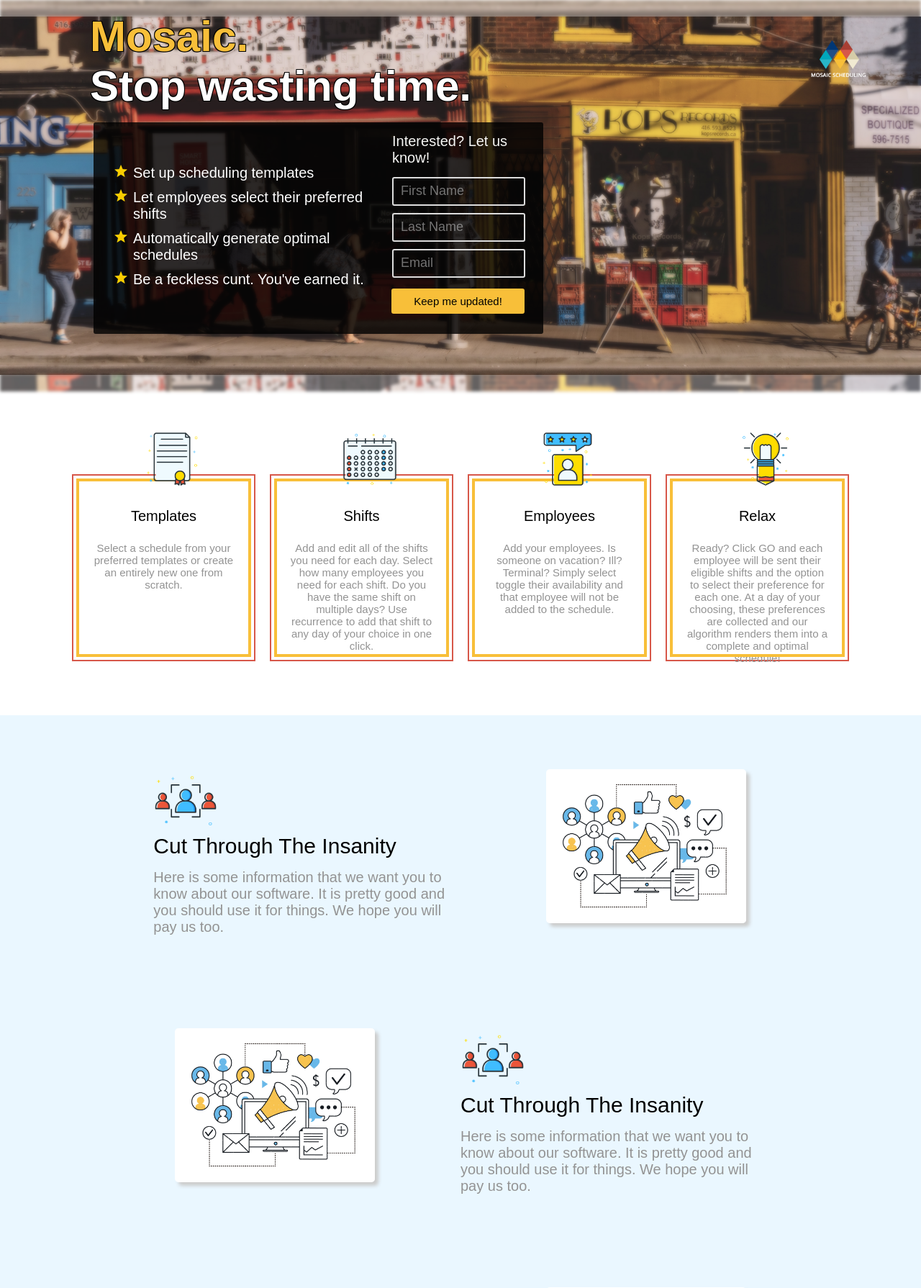
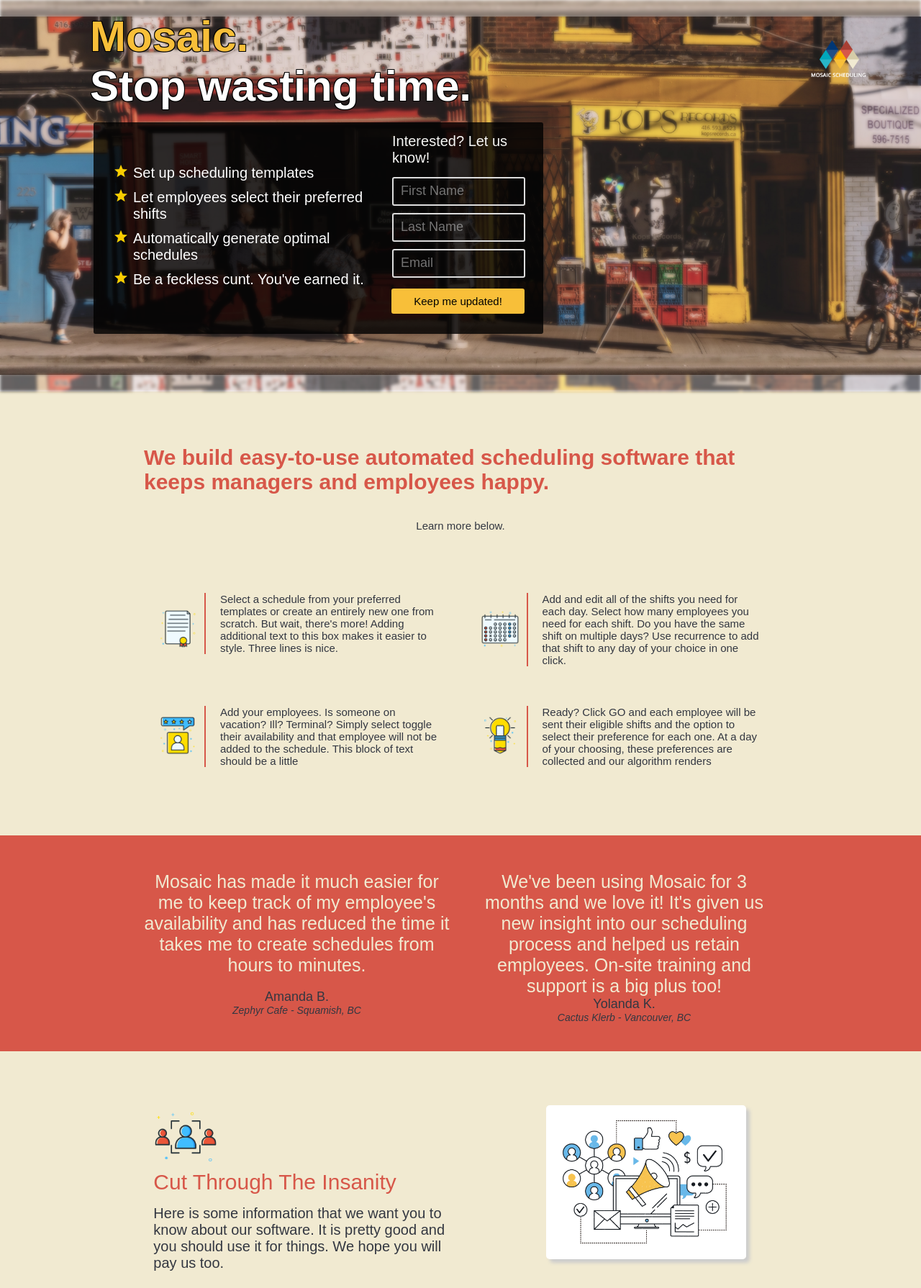
Before and after one commit to AndrewRL/landing_page, a Flask app: page / in a window 1280 px wide. Shown: the top 1790 px of the page at 72% size. Run offline with Flask 2, Linux system fonts and the light colour scheme; some libraries are stand-ins or nearby versions.

Commit message:
Added review-block

```diff
--- a/static/landing_page.css
+++ b/static/landing_page.css
@@ -33,6 +33,10 @@ body, html {
 
 .yellow {
     color: #F8bF39 !important;
+}
+
+.tan {
+    color: #F1ead1;
 }
 
 .dark-blue {
@@ -108,7 +112,7 @@ body, html {
 }
 
 .bg-color {
-    background: #fff;
+    background: #f1ead1;
 }
 
 .bg-color-two {
@@ -128,14 +132,34 @@ body, html {
 }
 
 .secondary-structure {
-    padding-left: 100px;
-    padding-right: 100px;
+    padding-left: 200px;
+    padding-right: 200px;
     padding-bottom: 75px;
     padding-top: 45px;
     display: grid;
     grid-template-columns: repeat(12, 1fr);
-    grid-auto-rows: 50px;
-    grid-gap: 20px;
+    grid-template-rows: auto auto auto auto;
+    grid-gap: 15px;
+}
+
+.bold-tag-line {
+    color: #d75749;
+    font-size: 30px;
+    font-weight: 700;
+    font-family: "Arial", sans-serif;
+    grid-column: 1 / -1;
+    grid-row: 1 / 4;
+    margin-top: 30px;
+}
+
+.learn-more-chevron {
+    color: #333741;
+    font-size: 15px;
+    font-family: "Arial", sans-serif;
+    grid-column: 1 / -1;
+    justify-self: center;
+    padding-top: 20px;
+    padding-bottom: 50px;
 }
 
 .panel {
@@ -443,53 +467,35 @@ body, html {
 
 .med-info{
     position: relative;
-    border: 2px solid #d75749;
-    grid-column: span 3;
-    grid-row: span 4;
+    grid-column: span 6;
+    grid-row: span 3;
     font-size: 15px;
     font-weight: 450;
     font-family: "Arial", sans-serif;
-    color: #939393;
+    color: #333741;
     padding: 20px;
     align-self: top;
     justify-self: center;
     display: grid;
-    grid-template-columns: repeat(3, 1fr);
-    grid-template-rows: repeat(3, 1fr);
-}
-
-.med-info:before {
-    background: none;
-    border: 4px solid #f8bf39;
-    content: "";
-    position: absolute;
-    top: 4px;
-    left: 4px;
-    right: 4px;
-    bottom: 4px;
+    grid-template-columns: 64px 1fr;
 }
 
 .icon {
-    z-index: 10;
-    grid-column: span 3;
-    grid-row: 1 / 2;
-    padding-left: 100px;
-    padding-top: 10px;
+    align-self: center;
+    margin-right: 10px;
 }
-
 .icon-img {
-    max-width: 50%;
+    max-width: 100%;
 }
 
 .med-info p {
     margin: 0 !important;
-    grid-column: span 3;
-    grid-row: 2 / 4;
     align-self: flex-start;
-    justify-self: center;
-    text-align: center;
-    padding-left: 5px;
+    justify-self: flex-start;
+    text-align: left;
+    padding-left: 20px;
     padding-right: 5px;
+    border-left: 2px solid #d75749;
 }
 
 .big-info {
@@ -507,8 +513,8 @@ body, html {
     grid-row: 1 / 2;
     font-size: 20px;
     align-self: center;
-    justify-self: center;
-    color: #000;
+    justify-self: flex-start;
+    color: #d75749;
 }
 
 .contact-modal-options {
@@ -517,6 +523,52 @@ body, html {
 
 .contact-modal-options > input {
     padding: 10px;
+}
+
+.review-block {
+    background: #d75749;
+    height: 300px;
+    display: grid;
+    grid-template-columns: repeat(12, 1fr);
+    padding-left: 200px;
+    padding-right: 200px;
+    grid-gap: 30px;
+}
+
+.user-review {
+    grid-column: span 6;
+    grid-row: 1 / -1;
+    display: grid;
+    grid-template-rows: 50px auto auto auto 50px;
+    justify-items: center;
+}
+
+.review-spacer {
+    grid-column: 1 / -1;
+}
+
+.review-text {
+    font-size: 25px;
+    font-weight: 400;
+    font-family: "Arial", sans-serif;
+    align-self: flex-start;
+    color: #f1ead1;
+    text-align: center;
+}
+
+.review-name {
+    font-size: 18px;
+    font-weight: 400;
+    font-family: "Arial", sans-serif;
+    align-self: flex-end;
+    color: #333741;
+}
+
+.review-source {
+    font-size: 14px;
+    font-weight: 200;
+    font-family: "Arial", sans-serif;
+    color:#333741;
 }
 
 .cascade {
@@ -557,7 +609,7 @@ body, html {
 .cascade-text-heading {
     grid-column: 1 / -1;
     grid-row: 2 / 3;
-
+    color: #d75749;
     font-size: 30px;
     font-weight: 200;
     font-family: "Arial", sans-serif;
@@ -569,7 +621,7 @@ body, html {
     padding: 15px;
     padding-left: 0px;
 
-    color: #939393;
+    color: #333741;
     font-weight: 200;
     font-size: 20px;
     font-family: "Arial", sans-serif;
@@ -597,7 +649,7 @@ body, html {
 }
 
 .bg-cascade {
-    background: #eaf7ff;
+    background: #f1ead1;
 }
 
 .skyline {
@@ -613,10 +665,12 @@ body, html {
     grid-template-columns: repeat(12, 1fr);
     grid-template-rows: auto auto;
     grid-gap: 30px;
+    padding-left: 100px;
+    padding-right: 100px;
 }
 
 .bg-about {
-    background: #fff;
+    background: #f1ead1;
 }
 
 .about-header {
@@ -625,7 +679,6 @@ body, html {
     font-size: 35px;
     font-weight: 200;
     font-family: "Arial", sans-serif;
-    margin-top: 30px;
 }
 
 .about-us {
@@ -658,7 +711,7 @@ body, html {
     font-family: "Verdana", sans-serif;
     text-align: left;
     margin-bottom: 20px;
-    color: #939393;
+    color: #333741;
 }
 
 .about-us-mission {
@@ -677,7 +730,7 @@ body, html {
     font-family: "Verdana", sans-serif;
     text-align: left;
     margin-bottom: 20px;
-    color: #333741;
+    color: #d75749;
     margin-top: 10px;
     align-self: flex-end;
 }
@@ -687,7 +740,7 @@ body, html {
     font-size: 15px;
     font-family: "Verdana", sans-serif;
     text-align: left;
-    color: #00a7bc;
+    color: #333741;
     align-self: flex-end;
 }
 
@@ -707,7 +760,7 @@ body, html {
     font-family: "Verdana", sans-serif;
     text-align: left;
     margin-bottom: 20px;
-    color: #333741;
+    color: #d75749;
     margin-top: 10px;
     align-self: flex-start;
 }
@@ -717,7 +770,7 @@ body, html {
     font-size: 15px;
     font-family: "Verdana", sans-serif;
     text-align: left;
-    color: #00a7bc;
+    color: #333741;
     align-self: flex-start;
 }
 
--- a/templates/landing_page.html
+++ b/templates/landing_page.html
@@ -98,18 +98,21 @@
 </div>
 <div class="bg-color normal-text">
     <div class="secondary-structure">
+        <div class="bold-tag-line">We build easy-to-use automated scheduling software that keeps managers and employees happy.</div>
+        <div class="learn-more-chevron">Learn more below.</div>
         <div class="med-info">
-            <div class="head">
-                Templates
+            <div class="icon">
+                <img src="static/select_schedule.png" class="icon-img">
             </div>
             <p>
-                Select a schedule from your preferred templates or create an entirely new one from scratch.
+                Select a schedule from your preferred templates or create an entirely new one from scratch. But wait, there's more!
+                Adding additional text to this box makes it easier to style. Three lines is nice.
             </p>
         </div>
 
         <div class="med-info">
-            <div class="head">
-                Shifts
+            <div class="icon">
+                <img src="static/select_shifts.png" class="icon-img">
             </div>
             <p>
                 Add and edit all of the shifts you need for each day. Select how many employees you need for each shift.
@@ -119,26 +122,27 @@
         </div>
 
         <div class="med-info">
-            <div class="head">
-                Employees
+            <div class="icon">
+                <img src="static/select_prefs.png" class="icon-img">
             </div>
             <p>
                 Add your employees. Is someone on vacation? Ill? Terminal? Simply select toggle their availability
-                and that employee will not be added to the schedule.
+                and that employee will not be added to the schedule. This block of text should be a little
             </p>
         </div>
 
         <div class="med-info">
-            <div class="head">
-                Relax
+            <div class="icon">
+                <img src="static/create_schedule.png" class="icon-img">
             </div>
             <p>
                 Ready? Click GO and each employee will be sent their eligible shifts
                 and the option to select their preference for each one. At a day of your choosing,
-                these preferences are collected and our algorithm renders them into a complete and optimal schedule!
+                these preferences are collected and our algorithm renders
             </p>
         </div>
 
+        <!--
         <div class="icon">
             <img src="static/select_schedule.png" class="icon-img">
         </div>
@@ -151,6 +155,7 @@
         <div class="icon">
             <img src="static/create_schedule.png" class="icon-img">
         </div>
+        -->
 
         <!--
         <div class="left-arrow">
@@ -172,6 +177,24 @@
         <div class="splash-text far-right">"Mosaic Scheduling is the bomb. Abel Romer: so handsome!"</div>
     </div>
     -->
+</div>
+<div class="review-block">
+    <div class="user-review">
+        <div class="review-spacer"></div>
+        <div class="review-text">Mosaic has made it much easier for me to keep track of my employee's availability
+            and has reduced the time it takes me to create schedules from hours to minutes.</div>
+        <div class="review-name">Amanda B.</div>
+        <div class="review-source"><i>Zephyr Cafe - Squamish, BC</i></div>
+        <div class="review-spacer"></div>
+    </div>
+    <div class="user-review">
+        <div class="review-spacer"></div>
+        <div class="review-text">We've been using Mosaic for 3 months and we love it! It's given us new insight into
+        our scheduling process and helped us retain employees. On-site training and support is a big plus too!</div>
+        <div class="review-name">Yolanda K.</div>
+        <div class="review-source"><i>Cactus Klerb - Vancouver, BC</i></div>
+        <div class="review-spacer"></div>
+    </div>
 </div>
 <div class="cascade bg-cascade">
     <div class="cascade-row">
@@ -231,7 +254,6 @@
         </div>
     </div>
 </div>
-<div class="skyline"></div>
 <div class="about bg-about">
     <div class="about-us">
         <div class="about-us-blurb">
```
